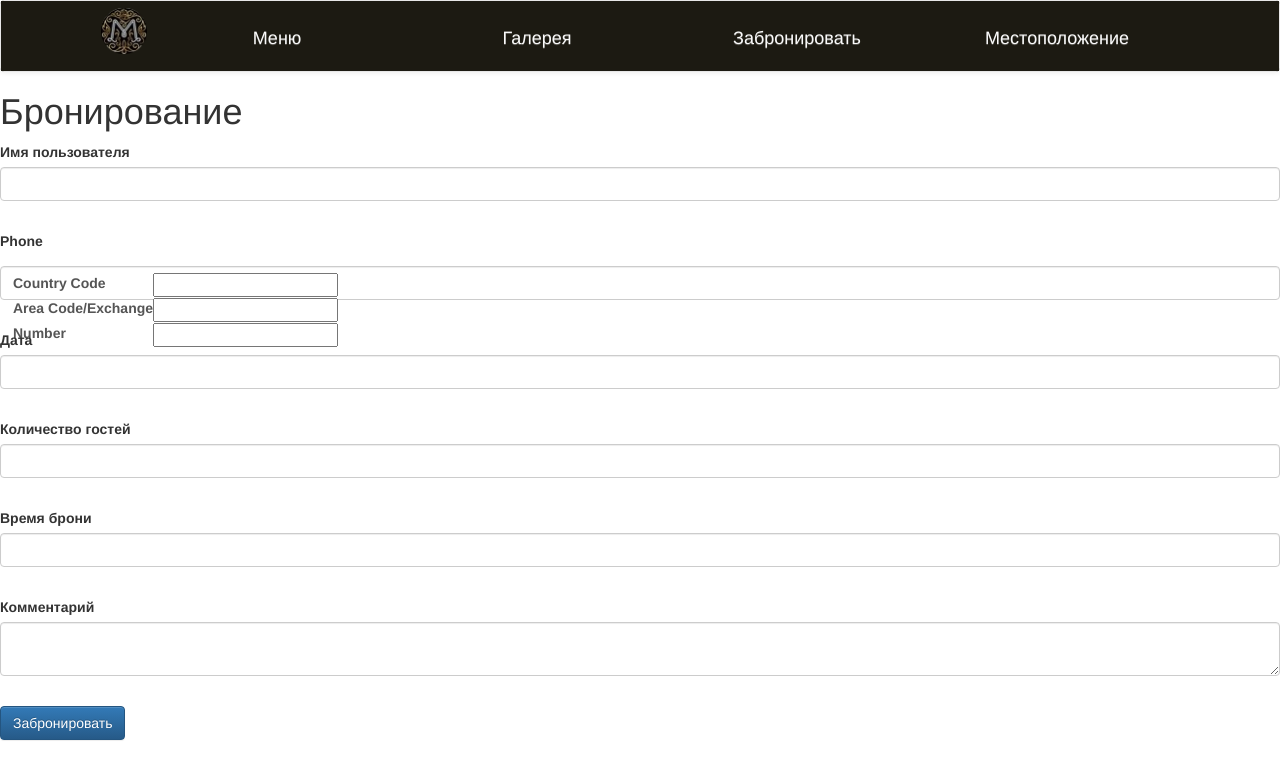
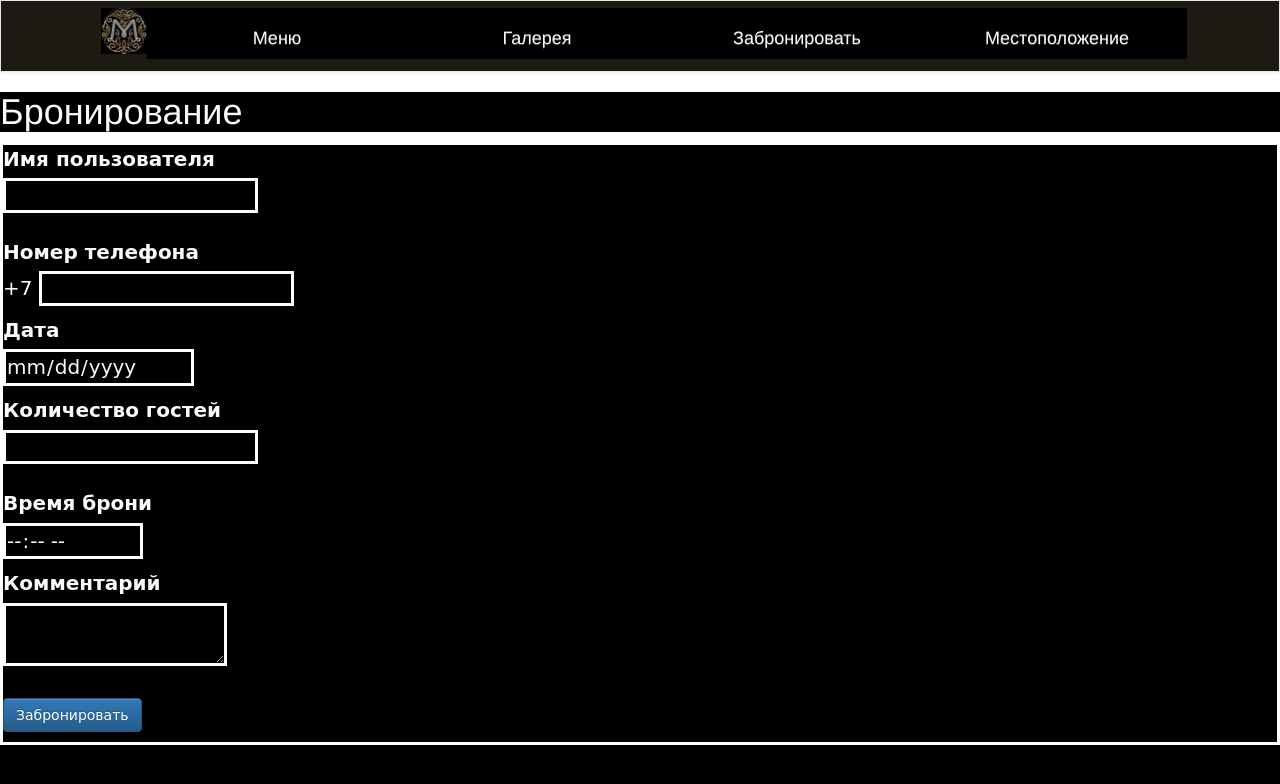
Before and after one commit to nastya-shegoleva/Bevri, a Flask app: page /reserving in a window 1280 px wide. Shown: the top 784 px of the page. Run offline with Flask 3, Linux system fonts and the light colour scheme; some libraries are stand-ins or nearby versions.

Commit message:
вроде как доделала бронь

```diff
--- a/forms/reserv.py
+++ b/forms/reserv.py
@@ -1,19 +1,13 @@
 from flask_wtf import FlaskForm
-from wtforms import StringField, TextAreaField, SubmitField, DateTimeField, FormField, IntegerField
+from wtforms import StringField, TextAreaField, SubmitField, DateField, IntegerField, TimeField, TelField
 from wtforms.validators import DataRequired
-
-
-class TelephoneForm(FlaskForm):
-    country_code = IntegerField('Country Code', validators=[DataRequired()])
-    area_code = IntegerField('Area Code/Exchange', validators=[DataRequired()])
-    number = StringField('Number')
 
 
 class ReservForm(FlaskForm):
     name = StringField('Имя пользователя', validators=[DataRequired()])
-    phone = FormField(TelephoneForm)
-    date = DateTimeField('Дата', validators=[DataRequired()])
+    phone = TelField('Номер телефона', validators=[DataRequired()])
+    date = DateField('Дата', validators=[DataRequired()])
     num_of_guests = IntegerField('Количество гостей', validators=[DataRequired()])
-    reserv_time = DateTimeField('Время брони', validators=[DataRequired()])
+    reserv_time = TimeField('Время брони', validators=[DataRequired()])
     comment = TextAreaField("Комментарий")
     submit = SubmitField('Забронировать')
--- a/main.py
+++ b/main.py
@@ -2,7 +2,8 @@ from flask import Flask, render_template, redirect
 from data import db_session
 from data.main_menu import MAIN_MENU
 from data.users import USERS
-from forms.reserv import ReservForm, TelephoneForm
+from forms.reserv import ReservForm
+from sqlalchemy_utils import PhoneNumber
 
 app = Flask(__name__)
 app.config['SECRET_KEY'] = 'yandexlyceum_secret_key'
@@ -50,35 +51,28 @@ def bar_menu_page():
                            vermouth=vermouth)
 
 
-'''@app.route('/reserving')
-def reserv():
-    return render_template('reserv.html')
-'''
-
-
 @app.route('/reserving', methods=['GET', 'POST'])
 def reserv():
-    form1, form2 = ReservForm(), TelephoneForm
-    if form1.validate_on_submit() and form1.validate_on_submit():
+    form = ReservForm()
+    if form.validate_on_submit():
         db_sess = db_session.create_session()
-        if db_sess.query(USERS).filter(USERS.name == form1.name.data).first():
+        print(form.name.data)
+        if db_sess.query(USERS).filter(USERS.phone_number == f'+7{form.phone.data}').first():
             return render_template('reserv.html', title='Бронирование',
-                                   form=form1,
+                                   form=form,
                                    message="Вы уже регистрировали столик")
         user = USERS(
-            name=form1.name.data,
-            phone_country_code=form2.country_code.data,
-            _phone_number=form2.number,
-            phone=form1.phone,
-            date=form1.date.data,
-            num_of_guests=form1.num_of_guests.data,
-            reserv_time=form1.reserv_time.data,
-            comment=form1.comment
-            )
+            name=form.name.data,
+            phone_number=f'+7{form.phone.data}',
+            date=form.date.data,
+            num_of_guests=form.num_of_guests.data,
+            reserv_time=form.reserv_time.data,
+            comment=form.comment.data
+        )
         db_sess.add(user)
         db_sess.commit()
         return redirect('/')
-    return render_template('reserv.html', title='Бронирование', form=form1)
+    return render_template('reserv.html', title='Бронирование', form=form)
 
 
 if __name__ == '__main__':
--- /dev/null
+++ b/static/css/reserv-page.css
@@ -0,0 +1,8 @@
+* {
+background-color: black;
+}
+.res{
+color:#fafafa;
+font-size:20px;
+font-family: cursive;
+border: 3px solid white;}
--- a/templates/reserv.html
+++ b/templates/reserv.html
@@ -1,12 +1,11 @@
-{% extends "base.html" %}
-
-{% block content %}
-<h1>Бронирование</h1>
-<form action="" method="post">
+{% extends "base.html" %}{% block content %}
+<link rel="stylesheet" href='static/css/reserv-page.css'/>
+<h1 style="color:#fafafa">Бронирование</h1>
+<form class=res action="" method="post">
     {{ form.hidden_tag() }}
     <p>
         {{ form.name.label }}<br>
-        {{ form.name(class="form-control") }}<br>
+        {{ form.name(class="form-group res") }}<br>
         {% for error in form.name.errors %}
     <p class="alert alert-danger" role="alert">
         {{ error }}
@@ -15,7 +14,7 @@
     </p>
     <p>
         {{ form.phone.label }}<br>
-        {{ form.phone(class="form-control") }}<br>
+        +7 {{ form.phone(class="TelField res", type="tel") }}<br>
         {% for error in form.phone.errors %}
     <p class="alert alert-danger" role="alert">
         {{ error }}
@@ -24,7 +23,7 @@
     </p>
     <p>
         {{ form.date.label }}<br>
-        {{ form.date(class="form-control") }}<br>
+        {{ form.date(class="DateField res") }}<br>
         {% for error in form.date.errors %}
     <p class="alert alert-danger" role="alert">
         {{ error }}
@@ -33,7 +32,7 @@
     </p>
     <p>
         {{ form.num_of_guests.label }}<br>
-        {{ form.num_of_guests(class="form-control") }}<br>
+        {{ form.num_of_guests(class="form-group res") }}<br>
         {% for error in form.num_of_guests.errors %}
     <p class="alert alert-danger" role="alert">
         {{ error }}
@@ -42,7 +41,7 @@
     </p>
     <p>
         {{ form.reserv_time.label }}<br>
-        {{ form.reserv_time(class="form-control") }}<br>
+        {{ form.reserv_time(class="TimeField res") }}<br>
         {% for error in form.reserv_time.errors %}
     <p class="alert alert-danger" role="alert">
         {{ error }}
@@ -51,7 +50,7 @@
     </p>
     <p>
         {{ form.comment.label }}<br>
-        {{ form.comment(class="form-control") }}<br>
+        {{ form.comment(class="form-group res") }}<br>
         {% for error in form.comment.errors %}
     <p class="alert alert-danger" role="alert">
         {{ error }}
```
Also changed, not shown: data/users.py (+4 -10 lines), db/menu.db. Lines whose indentation alone changed are shown as unchanged.
